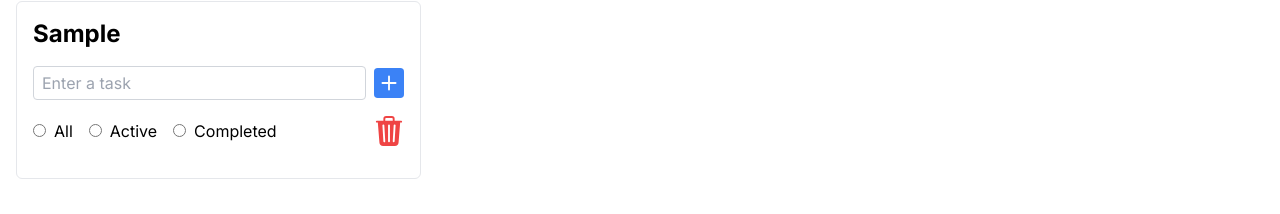
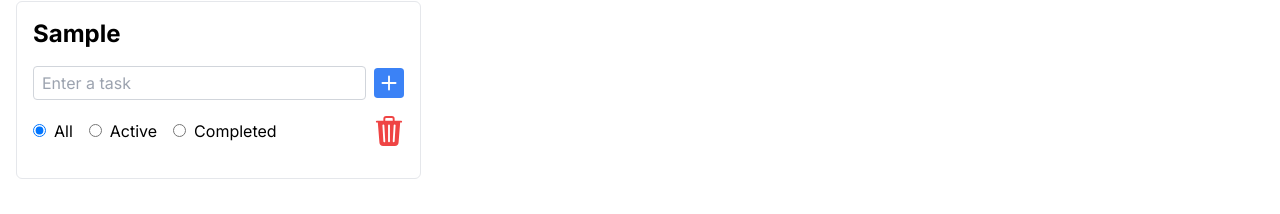
Before and after one commit to nk8bnj/todo-list-nextjs, a Next.js app: page / in a window 1280 px wide. Both pictures are taken after typing "Sample" into the empty fields and a click on the button "Add". Shown: the part 79-293 px from the top of the page. Built offline with nearby package versions, Linux system fonts and the light colour scheme.

Commit message:
Added a task filter feature

```diff
--- a/src/components/TodoLists/TodoList/Task/Task.tsx
+++ b/src/components/TodoLists/TodoList/Task/Task.tsx
@@ -1,6 +1,6 @@
 import { BsTrash3Fill, BsCheck2Square } from "react-icons/bs";
 
-import { useAppDispatch, useAppSelector } from "@/hooks/hooks";
+import { useAppDispatch } from "@/hooks/hooks";
 import {
   deleteTask,
   changeIsDone,
@@ -22,12 +22,6 @@ export default function Task(props: ITaskProps) {
 
   const deleteTaskButtonHandler = (selectedTaskId: string) => {
     dispatch(deleteTask({ id: props.todoId, selectedTaskId }));
-  };
-
-  const customStyle = () => {
-    return props.isDone
-      ? "line-through text-gray-400 p-1 inline-block text-lg"
-      : "p-1 inline-block text-lg";
   };
 
   return (
--- a/src/components/TodoLists/TodoList/TodoList.tsx
+++ b/src/components/TodoLists/TodoList/TodoList.tsx
@@ -4,16 +4,31 @@ import { v4 as uuidv4 } from "uuid";
 
 import { useAppDispatch, useAppSelector } from "@/hooks/hooks";
 import { addTask, setTodoLists } from "@/services/redux/features/todoListSlice";
-import { ITodoList } from "@/services/type/todoList.interface";
+import { ITask, ITodoList, TFilter } from "@/services/type/todoList.interface";
 import Task from "./Task/Task";
 
 export default function TodoList(props: ITodoList) {
-  const [inputValue, setInputValue] = useState("");
-  const allTodolists = useAppSelector((state) => state.todoListSlice.todoLists);
+  const [inputValue, setInputValue] = useState<string>("");
+  const [filterValue, setGetFilterValue] = useState<TFilter>("All");
 
   const dispatch = useAppDispatch();
 
+  const allTodolists = useAppSelector((state) => state.todoListSlice.todoLists);
+
   const inputRef = useRef<HTMLInputElement>(null);
+
+  const filterTasks = () => {
+    return props.tasks.filter((task) => {
+      switch (filterValue) {
+        case "Active":
+          return !task.isDone;
+        case "Completed":
+          return task.isDone;
+        default:
+          return true;
+      }
+    });
+  };
 
   const inputValueHandler = (e: ChangeEvent<HTMLInputElement>) => {
     setInputValue(e.target.value);
@@ -44,6 +59,10 @@ export default function TodoList(props: ITodoList) {
     );
   };
 
+  const filterHandler = (filter: TFilter) => {
+    setGetFilterValue(filter);
+  };
+
   return (
     <div className="p-4 border border-greay-50 rounded-md">
       <h2 className="text-2xl font-bold mb-4">{props.name}</h2>
@@ -65,7 +84,7 @@ export default function TodoList(props: ITodoList) {
         </button>
       </div>
       <div>
-        {props.tasks.map((task) => {
+        {filterTasks().map((task: ITask) => {
           return (
             <Task
               key={task.id}
@@ -79,15 +98,29 @@ export default function TodoList(props: ITodoList) {
       </div>
       <div className="flex justify-between items-center mb-4 mt-4">
         <div>
-          <input type="radio" id="filter-all" name="filter" value="All" />
+          <input
+            onClick={() => filterHandler("All")}
+            defaultChecked={true}
+            type="radio"
+            id="filter-all"
+            name="filter"
+            value="All"
+          />
           <label htmlFor="filter-all" className="ml-2 mr-4">
             All
           </label>
-          <input type="radio" id="filter-active" name="filter" value="Active" />
+          <input
+            onClick={() => filterHandler("Active")}
+            type="radio"
+            id="filter-active"
+            name="filter"
+            value="Active"
+          />
           <label htmlFor="filter-done" className="ml-2 mr-4">
             Active
           </label>
           <input
+            onClick={() => filterHandler("Completed")}
             type="radio"
             id="filter-completed"
             name="filter"
--- a/src/services/type/todoList.interface.ts
+++ b/src/services/type/todoList.interface.ts
@@ -13,3 +13,5 @@ export interface ITodoList {
 export interface ITodoListState {
   todoLists: ITodoList[];
 }
+
+export type TFilter = "All" | "Active" | "Completed";
```
